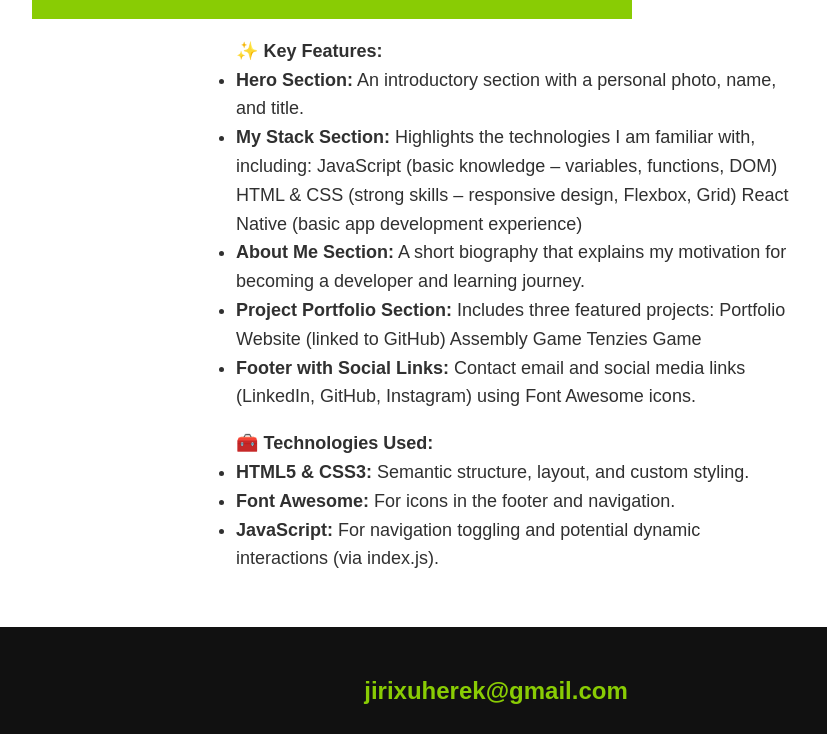
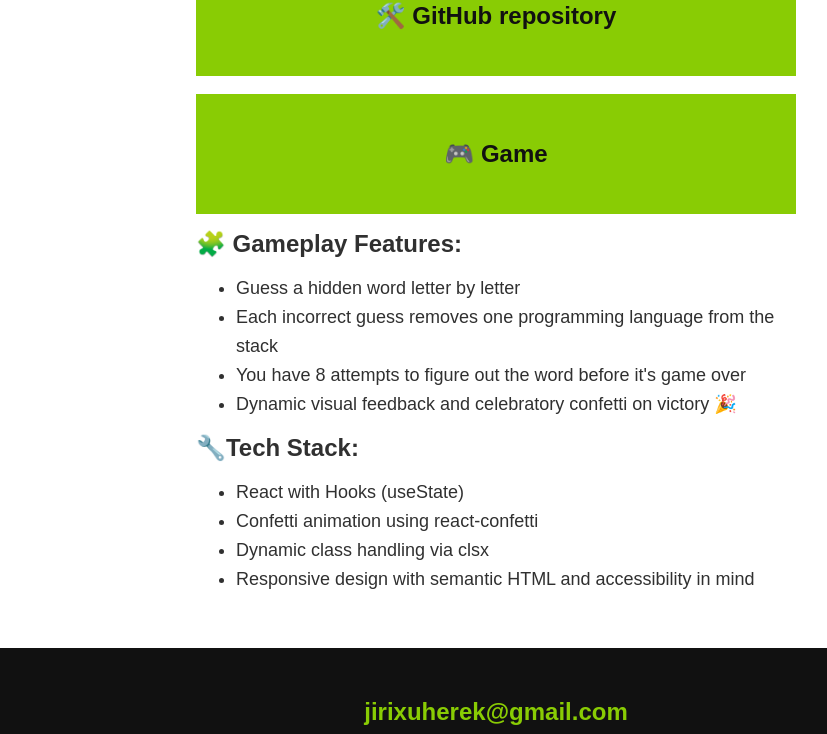
Before and after one commit to jiriji/portfolio-website, a website built with Vite: page portfolio-item-assembly_game.html in a window 1280 px wide. Shown: the part 700-1434 px from the top of the page, without its empty margins (144-971 px from the left). Built offline with nearby package versions, Linux system fonts and the light colour scheme.

Commit message:
images changes

```diff
--- a/css/style.css
+++ b/css/style.css
@@ -462,14 +462,13 @@ header {
     max-width: 600px;
     margin-left: auto;
     margin-right: auto;
-    text-align: left;
 }
 
 .portfolio-item-individual-links {
     display: flex;
     flex-direction: column;
     max-width: 600px;
-    margin: 0 auto;
+    margin: 1em auto;
     gap: 1em;
 }
 .portfolio-item-link {
--- a/portfolio-item-assembly_game.html
+++ b/portfolio-item-assembly_game.html
@@ -20,12 +20,12 @@
                 <span class="hamburger"></span>
             </button>
             <nav class="nav">
-                < class="nav__list">
+                <ul class="nav__list">
                     <li class="nav__item"><a href="index.html" class="nav__link">Home</a></li>
                     <li class="nav__item"><a href="index.html#services" class="nav__link">My Services</a></li>
                     <li class="nav__item"><a href="index.html#about" class="nav__link">About me</a></li>
                     <li class="nav__item"><a href="index.html#work" class="nav__link"> My Work</a></li>
-                </>
+                </ul>
             </nav>
         </header>
 
@@ -39,24 +39,26 @@
 
         <div class="portfolio-item-individual">
             <h3>📝 Description:</h3>
-            <p>This is a personal portfolio website. The website is built using HTML5, CSS3, and basic JavaScript, with an emphasis on clean structure, responsive design, and accessibility.</p>
-            <a class="portfolio-item-link" href="https://github.com/jiriji/portfolio-website.git" class="footer__link"><h2>GitHub repository</h2></a>
-            <ul>✨ <strong>Key Features:</strong>
-                <li><strong>Hero Section:</strong> An introductory section with a personal photo, name, and title.</li>
-                <li><strong>My Stack Section:</strong> Highlights the technologies I am familiar with, including:
-                    JavaScript (basic knowledge – variables, functions, DOM)
-                    HTML & CSS (strong skills – responsive design, Flexbox, Grid)
-                    React Native (basic app development experience)</li>
-                <li><strong>About Me Section:</strong> A short biography that explains my motivation for becoming a developer and learning journey.</li>
-                <li><strong>Project Portfolio Section:</strong> Includes three featured projects:
-                    Portfolio Website (linked to GitHub)
-                    Assembly Game
-                    Tenzies Game</li>
-                <li><strong>Footer with Social Links:</strong> Contact email and social media links (LinkedIn, GitHub, Instagram) using Font Awesome icons.</li> </ul>
-            <ul>🧰 <strong>Technologies Used:</strong>
-                <li><strong>HTML5 & CSS3:</strong> Semantic structure, layout, and custom styling.</li>
-                <li><strong>Font Awesome:</strong> For icons in the footer and navigation.</li>
-                <li><strong>JavaScript:</strong> For navigation toggling and potential dynamic interactions (via index.js).</li></ul>
+            <p><strong>Assembly: Endgame</strong> is a minimalist word-guessing game where each wrong guess eliminates a programming language — until you're left with the last one standing: Assembly.
+                Inspired by Hangman, this game challenges your logic, memory, and typing reflexes, wrapped in a playful coding-themed interface.</p>
+            <div class="portfolio-item-individual-links">
+                <a class="portfolio-item-link" href="https://github.com/jiriji/assembly-game.git" class="footer__link"><h3>🛠️ GitHub repository</h3></a>
+                <a class="portfolio-item-link" href="https://jiriji.github.io/assembly-game" class="footer__link"><h3>🎮 Game</h3></a>
+            </div>
+            <h3>🧩 Gameplay Features:</h3>
+            <ul>
+                <li>Guess a hidden word letter by letter</li>
+                <li>Each incorrect guess removes one programming language from the stack</li>
+                <li>You have 8 attempts to figure out the word before it's game over</li>
+                <li>Dynamic visual feedback and celebratory confetti on victory 🎉</li>
+            </ul>
+            <h3>🔧Tech Stack:</h3>
+            <ul>
+                <li>React with Hooks (useState)</li>
+                <li>Confetti animation using react-confetti</li>
+                <li>Dynamic class handling via clsx</li>
+                <li>Responsive design with semantic HTML and accessibility in mind</li>
+            </ul>
         </div>
 
 
```
Also changed, not shown: index.html (+2 -2 lines), dist/assets/dev-jiri-_0sFEFAX.jpeg (deleted), dist/assets/frontend-gIlzRxQr.jpg (added), dist/assets/index-B1lJ96Bn.css (deleted), dist/assets/index-CVxLeJN1.css (added), dist/index.html, img/frontend.jpg (added), img/spongebob rainbow.png (added), 3 other files.
